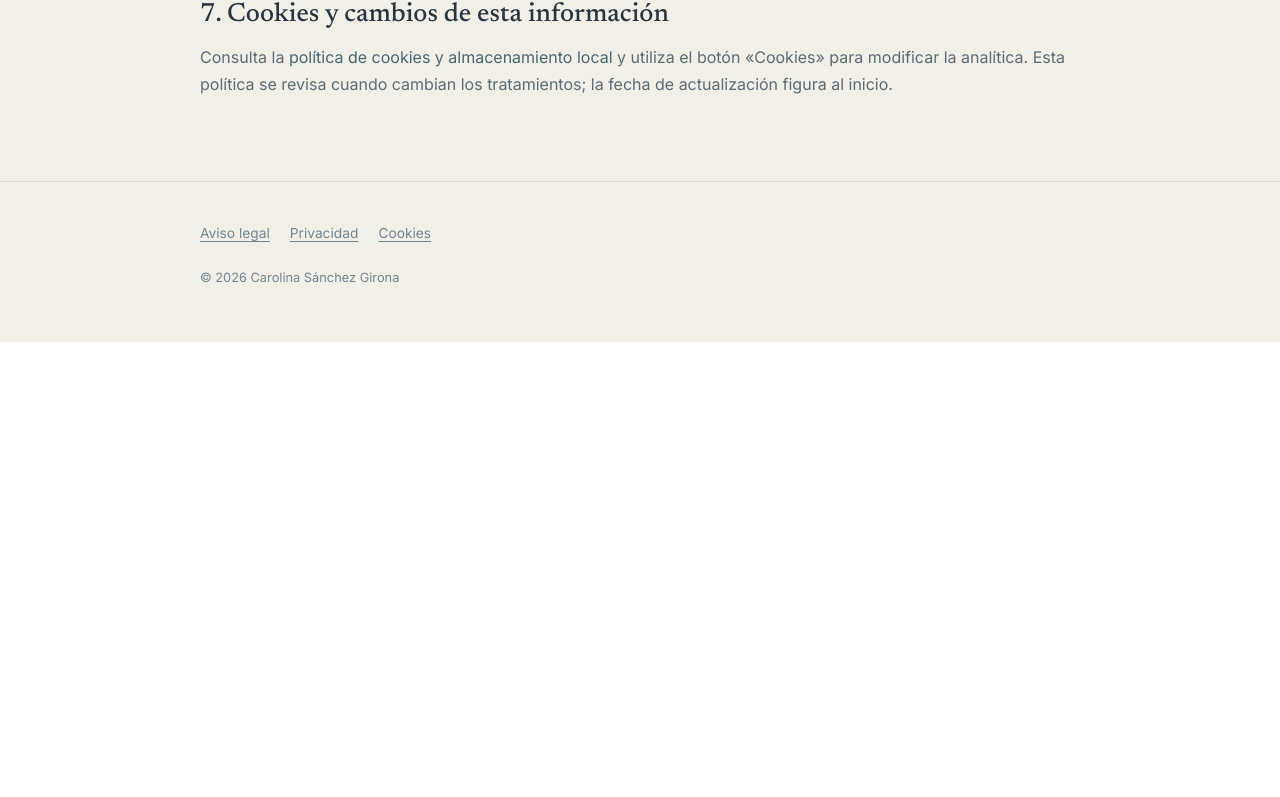
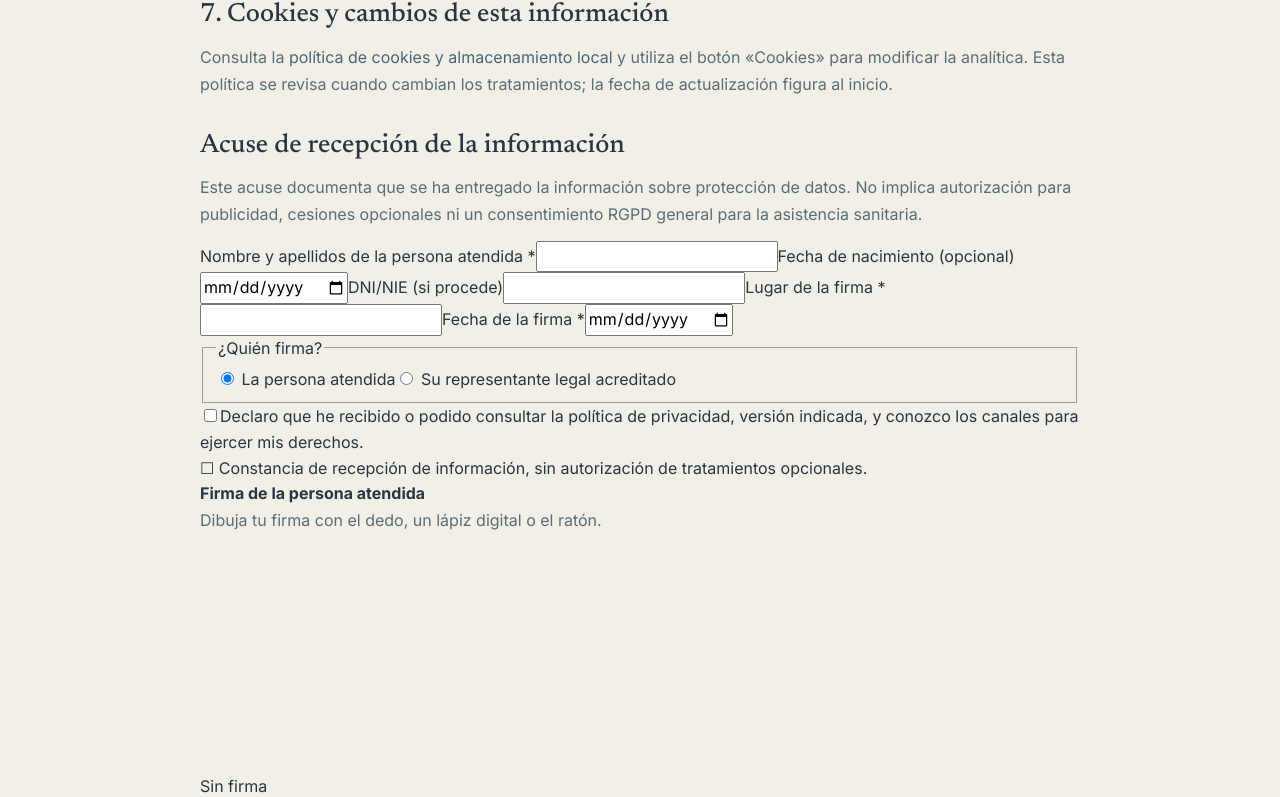
Before and after one commit to carolinasanchezgirona/Portfolio-Carolina, a Next.js app: page /privacidad in a window 1280 px wide. Shown: the part 4819-5616 px from the top of the page. Before the commit the page ends 5161 px from the top, so only its background shows below. Built offline with nearby package versions, Linux system fonts and the light colour scheme.

Commit message:
feat: enable signed receipt of privacy information without conflating RGPD consent

```diff
--- a/app/privacidad/page.tsx
+++ b/app/privacidad/page.tsx
@@ -1,5 +1,6 @@
 import type { Metadata } from "next";
 import LegalDocument from "../components/legal-document";
+import LegalSignatureForm from "../components/legal-signature-form";
 
 export const metadata: Metadata = {
   title: "Política de privacidad | Carolina Sánchez Girona",
@@ -81,5 +82,6 @@ export default function PrivacyPage() {
       <p>No se adoptan decisiones diagnósticas o terapéuticas basadas únicamente en procesos automatizados con efectos jurídicos o similares. Las propuestas tecnológicas requieren revisión profesional. Un uso para investigación o una publicación identificable necesitan su propia habilitación e información; no se autorizan por utilizar esta web.</p>
     </section>
     <section id="cookies"><h2>7. Cookies y cambios de esta información</h2><p>Consulta la <a href="/cookies/">política de cookies y almacenamiento local</a> y utiliza el botón «Cookies» para modificar la analítica. Esta política se revisa cuando cambian los tratamientos; la fecha de actualización figura al inicio.</p></section>
+    <LegalSignatureForm kind="privacy" />
   </LegalDocument>;
 }
```
